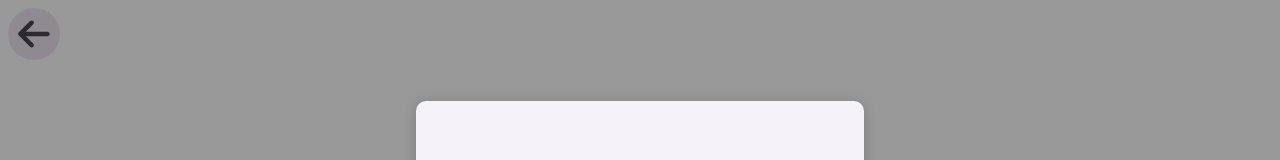
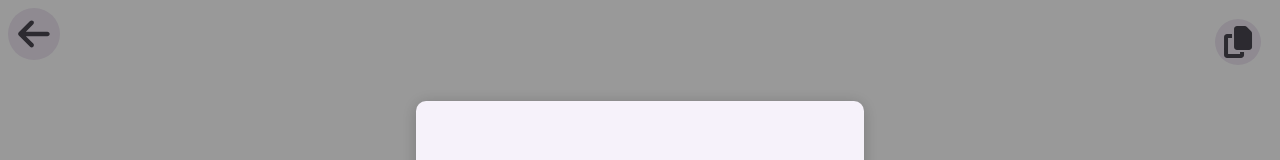
Before and after one commit to Harrison-Miller/Sigdex, a Vue app: page /list/1/settings in a window 1280 px wide. Shown: the top 160 px of the page. Built offline with nearby package versions, Linux system fonts and the light colour scheme.

Commit message:
add duplicate list button

```diff
--- a/src/modules/builder/views/BuilderSettings.vue
+++ b/src/modules/builder/views/BuilderSettings.vue
@@ -1,11 +1,11 @@
 <template>
   <BackButton class="settings-back-btn" />
-  <!-- <CircleIconButton
+  <CircleIconButton
     class="settings-duplicate-btn"
     icon="fa-solid fa-copy"
     :size="32"
     @click="duplicateList"
-  /> -->
+  />
   <div class="modal settings-modal">
     <h1>List Settings</h1>
     <h2>{{ listName }}</h2>
@@ -69,8 +69,10 @@ import { ref, computed, watch } from 'vue';
 import TextInput from '../../core/components/TextInput.vue';
 import { deleteList, useList } from '../../shared/composables/useList';
 import { useRoute, useRouter } from 'vue-router';
-import { LIST_NAME_MAX_LENGTH } from '../../../list/manage';
+import { createList, getAllLists, LIST_NAME_MAX_LENGTH } from '../../../list/manage';
 import { VALIDATOR_NAMES } from '../../../validation/run';
+import { List } from '../../../list/models/list';
+import CircleIconButton from '../../core/components/CircleIconButton.vue';
 
 
 const route = useRoute();
@@ -135,14 +137,15 @@ function renameCurrentList() {
   }
 }
 
-// function duplicateList() {
-//   let newList = new List({...list.value });
-//   const nameCount = getAllLists().filter(l => l.name.startsWith(list.value.name)).length;
-//   newList.name = `${list.value.name} (Copy${nameCount > 0 ? ` ${nameCount}` : ''})`;
-//   const id = createList(newList);
-//   if (!id) return;
-//   router.replace({ name: 'BuilderSettings', params: { id } });
-// }
+function duplicateList() {
+  const newList = new List({...list.value });
+  const nameCount = getAllLists().filter(l => l.name.startsWith(list.value.name)).length;
+  newList.name = `${list.value.name} (Copy${nameCount > 0 ? ` ${nameCount}` : ''})`;
+  const id = createList(newList);
+  if (!id) return;
+  router.back();
+  router.replace({ name: 'ListBuilder', params: { id } });
+}
 
 </script>
 <style scoped>
```
Also changed, not shown: 1 other file (tests, documents, lock files or other folders).
